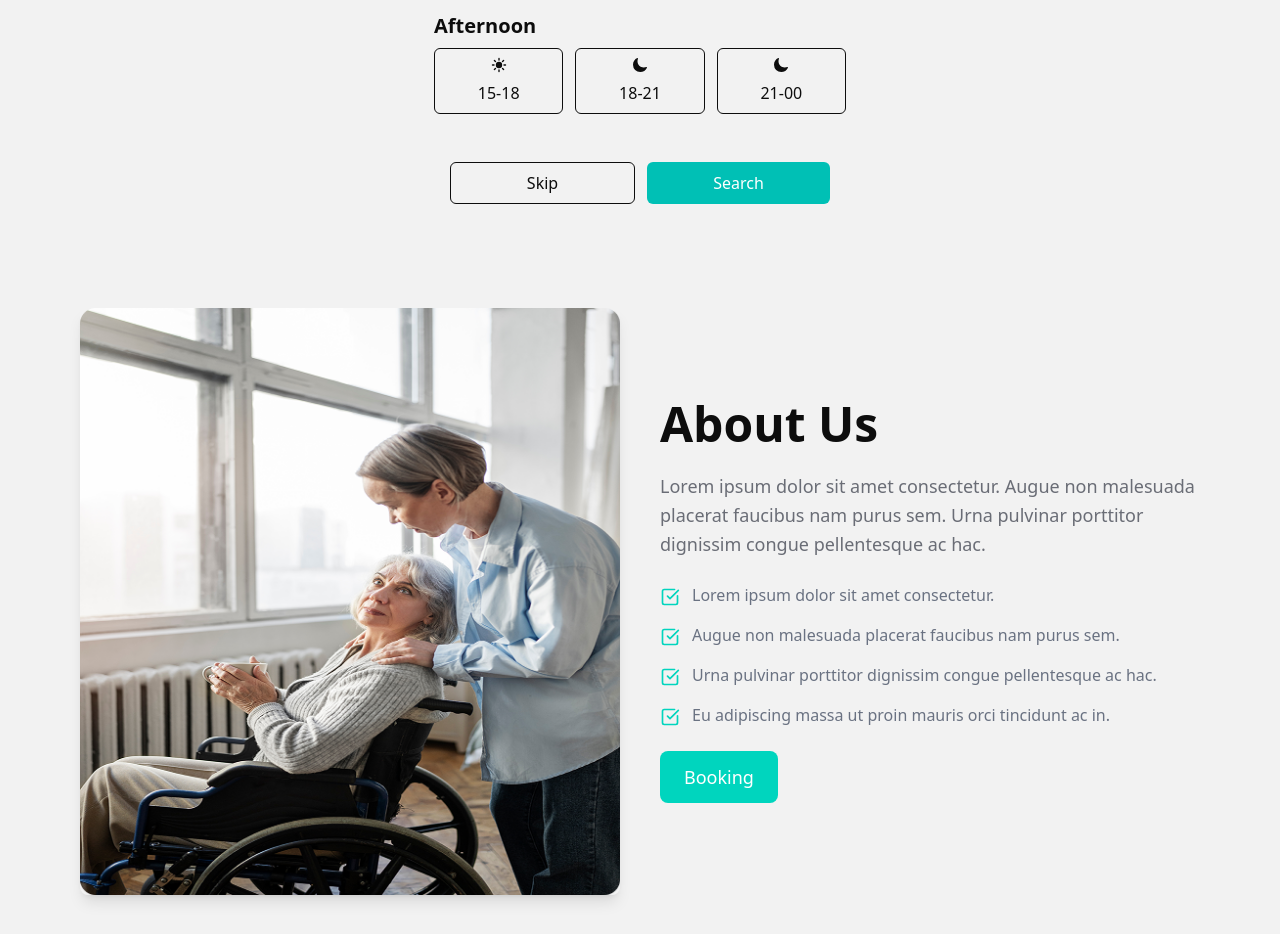
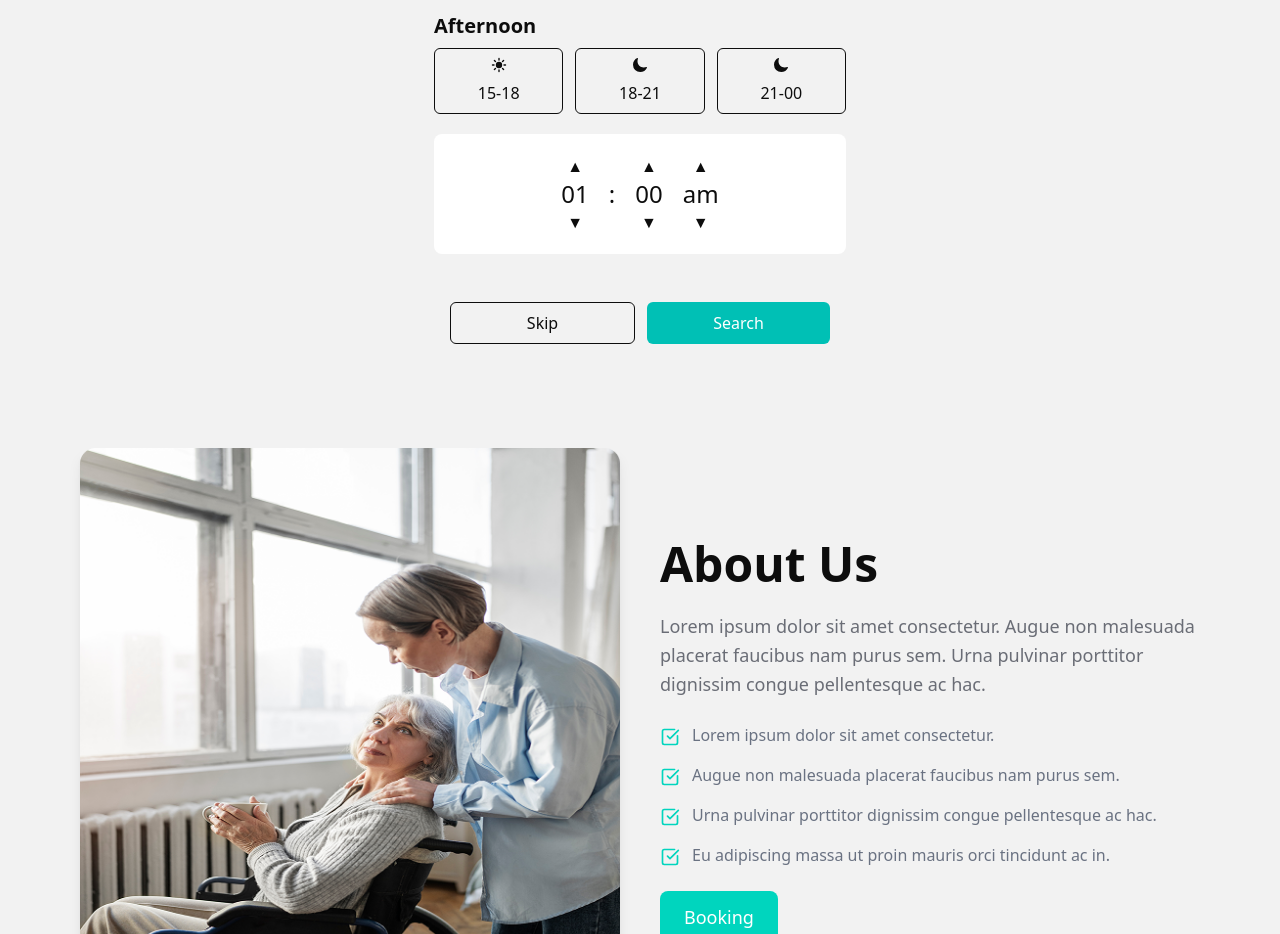
Before and after one commit to bdCalling-Sdt-hub/alex-service-provider-web, a React (Vite) app: page /frequency in a window 1280 px wide. Shown: the part 1060-1994 px from the top of the page. Built offline with nearby package versions, Linux system fonts and the light colour scheme.

Commit message:
frequency page completed

```diff
--- /dev/null
+++ b/src/components/home/FindingProfessionals.jsx
@@ -0,0 +1,7 @@
+import React from 'react'
+
+export default function FindingProfessionals() {
+  return (
+    <div>FindingProfessionals</div>
+  )
+}
--- a/src/components/home/Frequency.jsx
+++ b/src/components/home/Frequency.jsx
@@ -39,6 +39,21 @@ export default function Frequency() {
     { day: "Fri" },
     { day: "Sat" },
   ];
+
+  const [hour, setHour] = useState(1);
+  const [minute, setMinute] = useState(0);
+  const [meridian, setMeridian] = useState("AM");
+
+  const increaseHour = () => setHour((prev) => (prev === 12 ? 1 : prev + 1));
+  const decreaseHour = () => setHour((prev) => (prev === 1 ? 12 : prev - 1));
+
+  const increaseMinute = () =>
+    setMinute((prev) => (prev === 59 ? 0 : prev + 1));
+  const decreaseMinute = () =>
+    setMinute((prev) => (prev === 0 ? 59 : prev - 1));
+
+  const toggleMeridian = () =>
+    setMeridian((prev) => (prev === "AM" ? "PM" : "AM"));
 
   return (
     <CustomComponent>
@@ -229,6 +244,42 @@ export default function Frequency() {
                 ))}
               </div>
             </div>
+            <div className="flex justify-center items-center border-gray-400 text-[#0D0D0D] p-5 bg-white mt-5 rounded-lg">
+              <div className="flex justify-center items-center gap-5">
+                <div className="flex flex-col items-center">
+                  <button onClick={increaseHour} className="text-[#0D0D0D]">
+                    ▲
+                  </button>
+                  <span className="text-2xl">
+                    {String(hour).padStart(2, "0")}
+                  </span>
+                  <button onClick={decreaseHour} className="text-[#0D0D0D]">
+                    ▼
+                  </button>
+                </div>
+                <span className="text-2xl">:</span>
+                <div className="flex flex-col items-center">
+                  <button onClick={increaseMinute} className="text-[#0D0D0D]">
+                    ▲
+                  </button>
+                  <span className="text-2xl">
+                    {String(minute).padStart(2, "0")}
+                  </span>
+                  <button onClick={decreaseMinute} className="text-[#0D0D0D]">
+                    ▼
+                  </button>
+                </div>
+                <div className="flex flex-col items-center">
+                  <button onClick={toggleMeridian} className="text-[#0D0D0D]">
+                    ▲
+                  </button>
+                  <span className="text-2xl">{meridian.toLowerCase()}</span>
+                  <button onClick={toggleMeridian} className="text-[#0D0D0D]">
+                    ▼
+                  </button>
+                </div>
+              </div>
+            </div>
           </section>
 
           {/* Bottom Buttons */}
```
